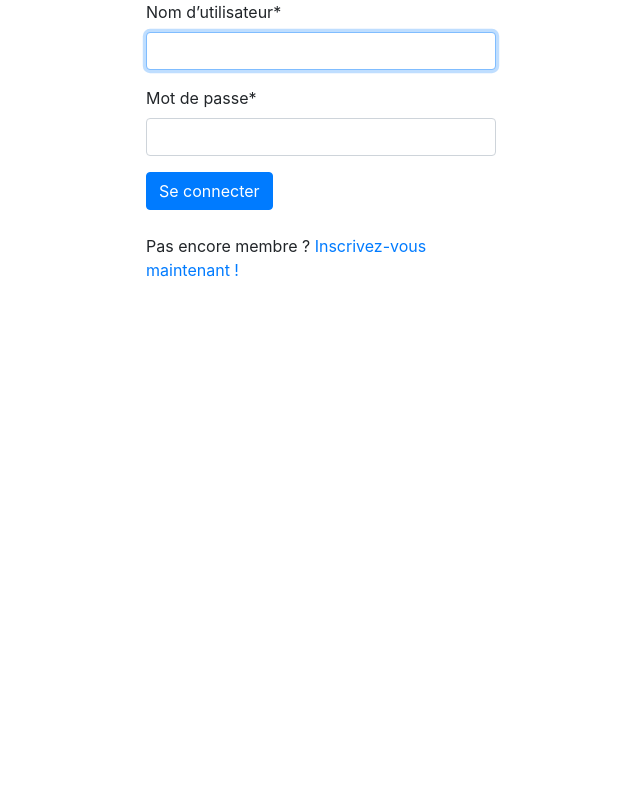
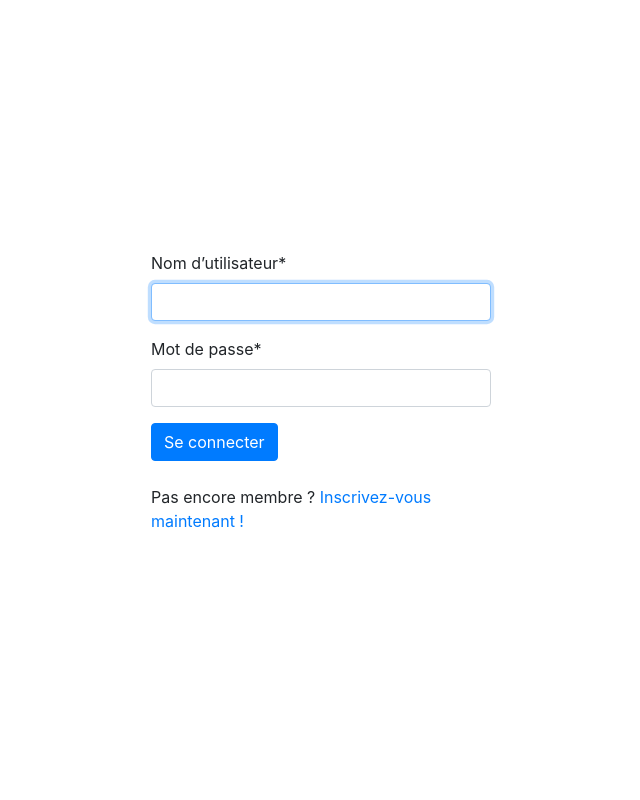
Before and after one commit to SaiedZ/LITReviewWebApp, a Django app: page / in a window 1280 px wide. Shown: the whole page, without its empty margins (319-959 px from the left). Run offline with Django 4.2, Linux system fonts and the light colour scheme; some libraries are stand-ins or nearby versions.

Commit message:
makingmigrations and improving the display of the login page

```diff
--- a/src/accounts/templates/accounts/login.html
+++ b/src/accounts/templates/accounts/login.html
@@ -3,8 +3,8 @@
 {% load crispy_forms_tags %}
 
 {% block content %}
-    <div class="container">
-        <div class="row">
+    <div class="container" style="height: 100vh;">
+        <div class="row m-auto h-100">
             <div class="col-4 m-auto">
                 <form method="post">
                     {{ form|crispy }}
```
Also changed, not shown: src/db.sqlite3.
